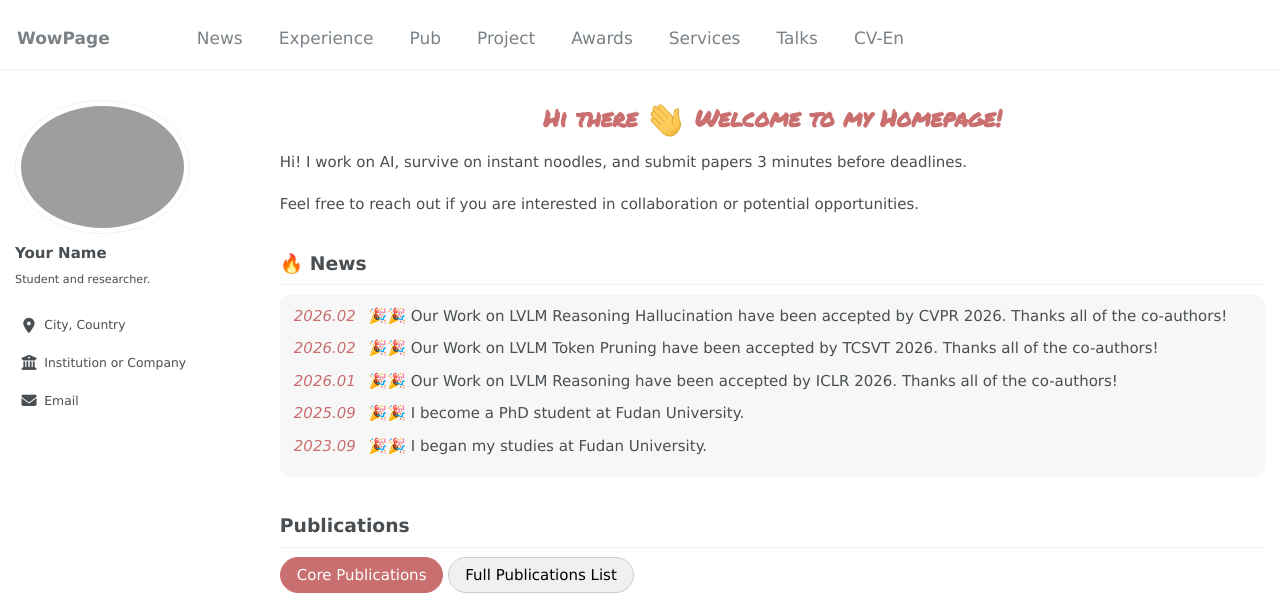
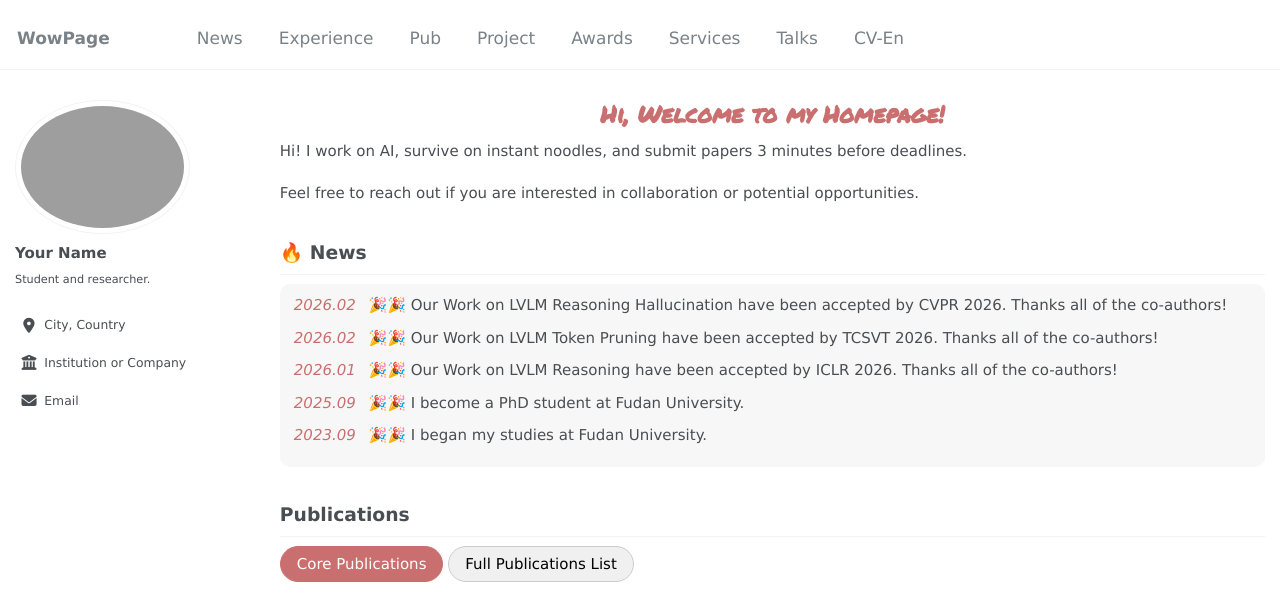
Before and after one commit to Lyxxx1211/Lyxxx1211.github.io, a Jekyll site: the page built from _pages/about.md, in a window 1280 px wide and 900 px high, cut to the strip 0-602 px from the top of the window. Built offline with Jekyll 4.4.1, drawn with Linux system fonts in a browser that asks for light colours; some web fonts are replaced; our own code applies the rules of GitHub Pages for plain Markdown files.

Commit message:
{message}

```diff
--- a/_pages/about.md
+++ b/_pages/about.md
@@ -7,7 +7,7 @@ redirect_from:
   - /about/
   - /about.html
 ---
-<h1 class="main-heading">Hi there <img src="images/Hi.gif" width="40px"> Welcome to my Homepage!</h1>
+<h1 class="main-heading">Hi, Welcome to my Homepage!</h1>
 
 Hi! I work on AI, survive on instant noodles, and submit papers 3 minutes before deadlines.
 
```
